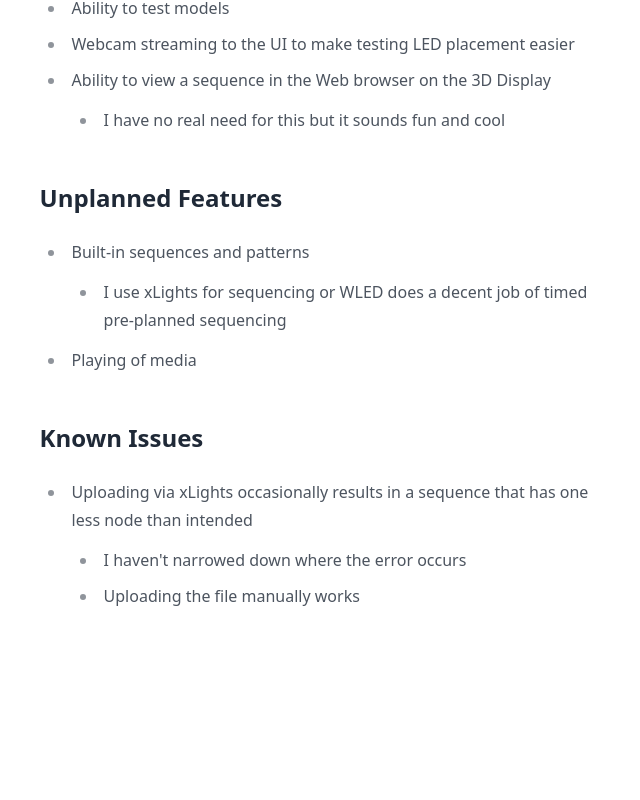
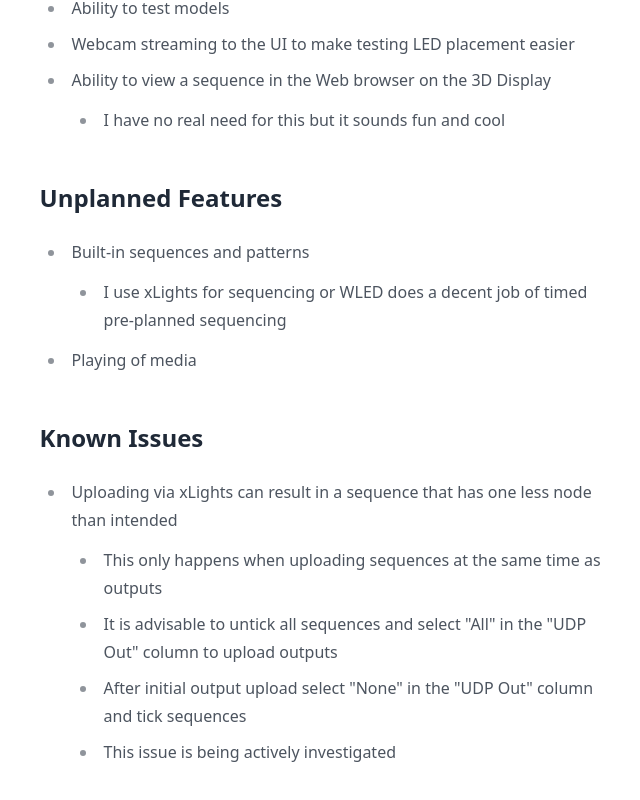
Before and after one commit to LEDPlayr/ledplayr.github.io, a SvelteKit app: page /roadmap in a window 1280 px wide. Shown: the part 350-1150 px from the top of the page, without its empty margins (319-959 px from the left). Before the commit the page ends 1004 px from the top, so only its background shows below. Built offline with nearby package versions, Linux system fonts and the light colour scheme.

Commit message:
Update known issues

```diff
--- a/src/routes/(centered)/roadmap/+page.svelte
+++ b/src/routes/(centered)/roadmap/+page.svelte
@@ -45,11 +45,17 @@
 
 <ul>
   <li>
-    Uploading via xLights occasionally results in a sequence that has one less node than
-    intended
+    Uploading via xLights can result in a sequence that has one less node than intended
     <ul>
-      <li>I haven't narrowed down where the error occurs</li>
-      <li>Uploading the file manually works</li>
+      <li>This only happens when uploading sequences at the same time as outputs</li>
+      <li>
+        It is advisable to untick all sequences and select "All" in the "UDP Out" column to
+        upload outputs
+      </li>
+      <li>
+        After initial output upload select "None" in the "UDP Out" column and tick sequences
+      </li>
+      <li>This issue is being actively investigated</li>
     </ul>
   </li>
 </ul>
```
